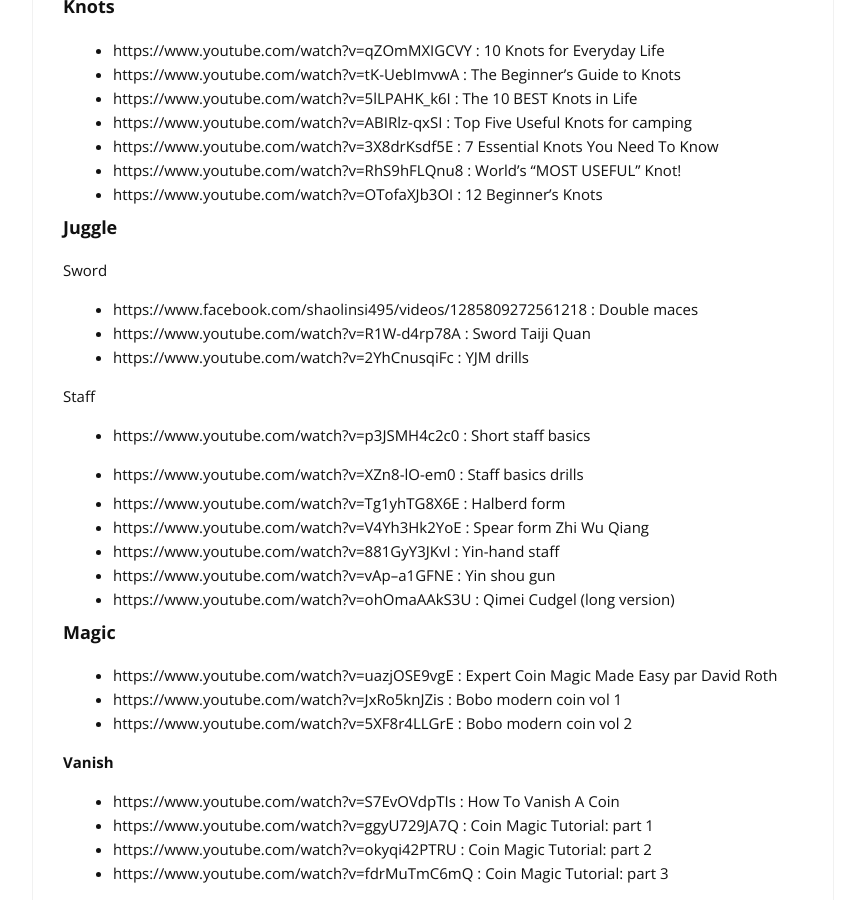
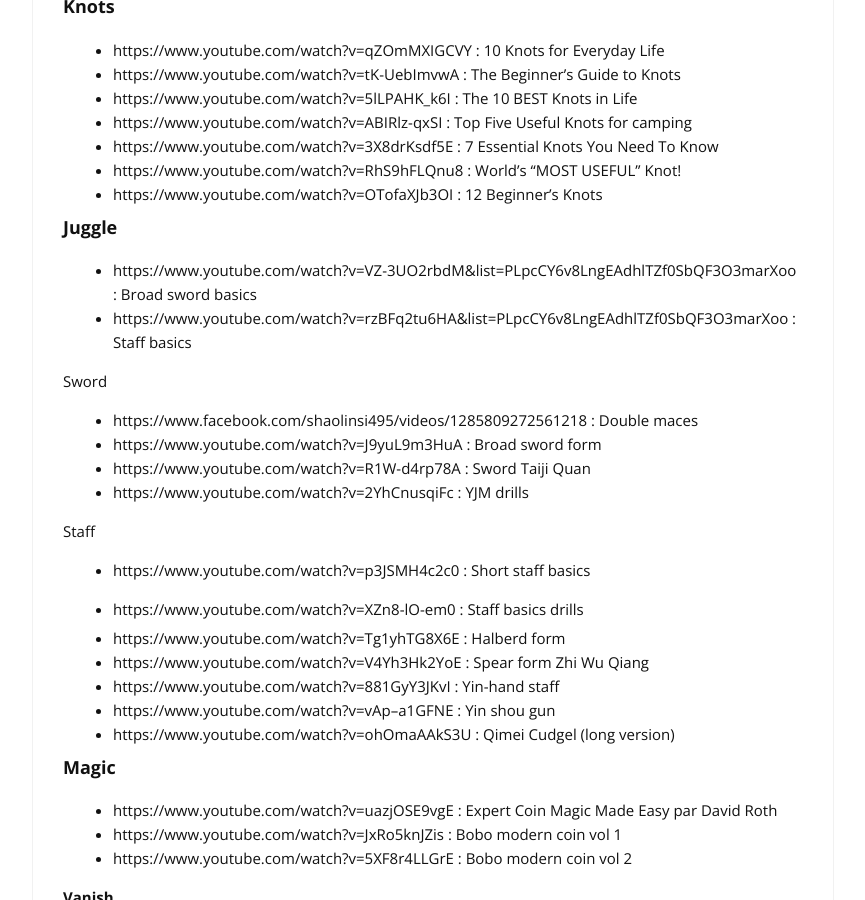
Before and after one commit to cylmat/cylmat.github.io, a Jekyll site: the page built from _pages/tricks.md, in a window 1280 px wide and 900 px high, scrolled down 1124 px. Shown: the whole window, without its empty margins (207-1072 px from the left). Built offline with Jekyll 4.4.1, drawn with Linux system fonts in a browser that asks for light colours; nearby versions of some CDN libraries.

Commit message:
Update tricks.md

```diff
--- a/_pages/tricks.md
+++ b/_pages/tricks.md
@@ -48,8 +48,12 @@
 
 ### Juggle
 
+- https://www.youtube.com/watch?v=VZ-3UO2rbdM&list=PLpcCY6v8LngEAdhlTZf0SbQF3O3marXoo : Broad sword basics
+- https://www.youtube.com/watch?v=rzBFq2tu6HA&list=PLpcCY6v8LngEAdhlTZf0SbQF3O3marXoo : Staff basics
+
 Sword
 - https://www.facebook.com/shaolinsi495/videos/1285809272561218 : Double maces
+- https://www.youtube.com/watch?v=J9yuL9m3HuA : Broad sword form
 - https://www.youtube.com/watch?v=R1W-d4rp78A : Sword Taiji Quan
 - https://www.youtube.com/watch?v=2YhCnusqiFc : YJM drills
 
```
